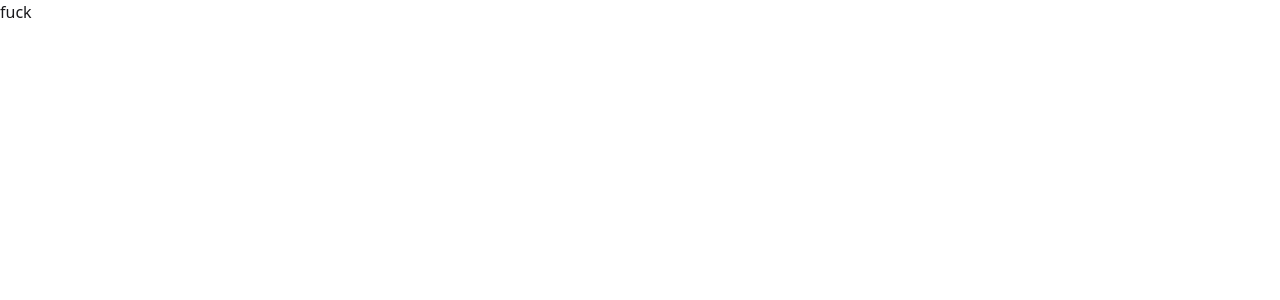
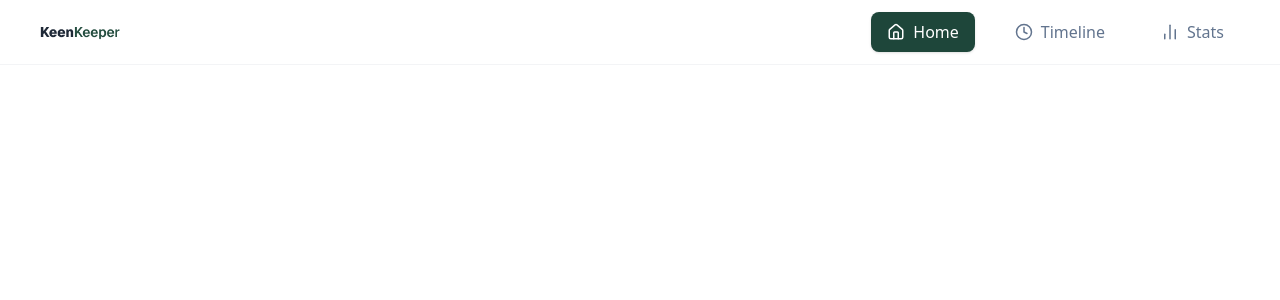
Before and after one commit to antar232/keen-keeper-next-app, a Next.js app: page / in a window 1280 px wide. Shown: the top 300 px of the page. Built offline with nearby package versions, Linux system fonts and the light colour scheme.

Commit message:
Create a navbar and not found page

```diff
--- a/package.json
+++ b/package.json
@@ -8,6 +8,7 @@
     "start": "next start"
   },
   "dependencies": {
+    "lucide-react": "^1.8.0",
     "next": "16.2.3",
     "react": "19.2.4",
     "react-dom": "19.2.4",
--- /dev/null
+++ b/src/app/loading.jsx
@@ -0,0 +1,40 @@
+import React from 'react';
+import Image from 'next/image';
+import logoImg from "@/components/image/assets/logo.png";
+
+const LoadingPage = () => {
+    return (
+        <div className="flex flex-col items-center justify-center min-h-[80vh] bg-white">
+            {/* Logo with a soft pulse effect */}
+            <div className="relative mb-8 animate-pulse">
+                <Image
+                    src={logoImg}
+                    alt="Keen Keeper"
+                    width={80}
+                    height={80}
+                    className="object-contain"
+                />
+            </div>
+
+            {/* Custom Spinner */}
+            <div className="flex flex-col items-center">
+                <div className="w-12 h-12 border-4 border-slate-200 border-t-[#1e4638] rounded-full animate-spin"></div>
+
+                <h2 className="mt-4 text-xl font-semibold text-slate-700 tracking-wide">
+                    Loading<span className="animate-bounce inline-block">.</span>
+                    <span className="animate-bounce inline-block delay-75">.</span>
+                    <span className="animate-bounce inline-block delay-150">.</span>
+                </h2>
+
+                <p className="text-slate-400 text-sm mt-1">
+                    Gathering your insights...
+                </p>
+            </div>
+
+            {/* Subtle background element */}
+            <div className="absolute inset-0 -z-10 bg-[radial-gradient(#e5e7eb_1px,transparent_1px)] [background-size:16px_16px] [mask-image:radial-gradient(ellipse_50%_50%_at_50%_50%,#000_70%,transparent_100%)]"></div>
+        </div>
+    );
+};
+
+export default LoadingPage;
--- /dev/null
+++ b/src/app/not-found.jsx
@@ -0,0 +1,67 @@
+import React from 'react';
+import Link from 'next/link';
+import Image from 'next/image';
+import logoImg from "@/components/image/assets/logo.png";
+
+const NotFoundPage = () => {
+  return (
+    <div className="min-h-[80vh] flex flex-col items-center justify-center px-4 text-center">
+      {/* Logo */}
+      <div className="mb-8">
+        <Image
+          src={logoImg}
+          alt="Keen Keeper Logo"
+          width={100}
+          height={100}
+          className="mx-auto object-contain"
+        />
+      </div>
+
+      {/* 404 Content */}
+      <h1 className="text-9xl font-extrabold text-[#1e4638] tracking-widest">
+        404
+      </h1>
+
+      <div className="bg-[#1e4638] px-2 text-sm text-white rounded rotate-12 absolute mb-24">
+        Page Not Found
+      </div>
+
+      <div className="mt-5">
+        <h3 className="text-2xl font-semibold text-slate-800 mb-2">
+          Oops! Looks like you're lost.
+        </h3>
+        <p className="text-slate-500 max-w-md mx-auto mb-8">
+          The page you are looking for might have been removed, had its name changed,
+          or is temporarily unavailable.
+        </p>
+
+        {/* Back to Home Button */}
+        <Link
+          href="/"
+          className="inline-flex items-center px-6 py-3 border border-transparent text-base font-medium rounded-md text-white bg-[#1e4638] hover:bg-[#16352a] transition-all duration-200 shadow-lg"
+        >
+          Back to Homepage
+        </Link>
+      </div>
+
+      {/* Decorative Element */}
+      <div className="mt-12 text-slate-300">
+        <svg
+          className="w-24 h-24 mx-auto opacity-20"
+          fill="none"
+          viewBox="0 0 24 24"
+          stroke="currentColor"
+        >
+          <path
+            strokeLinecap="round"
+            strokeLinejoin="round"
+            strokeWidth="2"
+            d="M9.172 16.172a4 4 0 015.656 0M9 10h.01M15 10h.01M21 12a9 9 0 11-18 0 9 9 0 0118 0z"
+          />
+        </svg>
+      </div>
+    </div>
+  );
+};
+
+export default NotFoundPage;
--- /dev/null
+++ b/src/components/navbar/MyLink.jsx
@@ -0,0 +1,25 @@
+"use client";
+import Link from 'next/link';
+import { usePathname } from 'next/navigation';
+import React from "react";
+
+const MyLink = ({ href, children, icon }) => {
+  const pathname = usePathname();
+  const isActive = pathname === href;
+
+  return (
+    <Link
+      href={href}
+      className={`flex items-center gap-2 px-4 py-2 rounded-lg font-medium transition-all duration-200
+        ${isActive
+          ? "bg-[#1e463a] text-white shadow-sm" // Deep green for active
+          : "text-slate-500 hover:text-slate-800" // Grey for inactive
+        }`}
+    >
+      {icon}
+      <span>{children}</span>
+    </Link>
+  );
+};
+
+export default MyLink;
--- a/src/components/navbar/Navbar.jsx
+++ b/src/components/navbar/Navbar.jsx
@@ -1,11 +1,52 @@
-
+import Image from "next/image";
+import logoImg from "@/components/image/assets/logo.png";
+import MyLink from "./MyLink";
+import { Home, Clock, BarChart2 } from "lucide-react"; // Import icons
 
 const Navbar = () => {
-    return (
-        <div>
-            fuck
-        </div>
-    );
+  const navItems = [
+    {
+      path: "/",
+      text: "Home",
+      icon: <Home size={18} />,
+    },
+    {
+      path: "/timeline",
+      text: "Timeline",
+      icon: <Clock size={18} />,
+    },
+    {
+      path: "/stats",
+      text: "Stats",
+      icon: <BarChart2 size={18} />,
+    }
+  ];
+
+  return (
+    <nav className="flex items-center justify-between px-10 py-3 bg-white border-b border-gray-100">
+      {/* Logo Section */}
+      <div className="flex items-center">
+        <Image
+          src={logoImg}
+          alt="keen keeper"
+          width={80} // Adjusted for a sleeker look
+          height={80}
+          className="object-contain"
+        />
+      </div>
+
+      {/* Navigation Links */}
+      <ul className="flex items-center gap-6">
+        {navItems.map((item, index) => (
+          <li key={index}>
+            <MyLink href={item.path} icon={item.icon}>
+              {item.text}
+            </MyLink>
+          </li>
+        ))}
+      </ul>
+    </nav>
+  );
 };
 
 export default Navbar;
```
Also changed, not shown: 1 other file (tests, documents, lock files or other folders).
